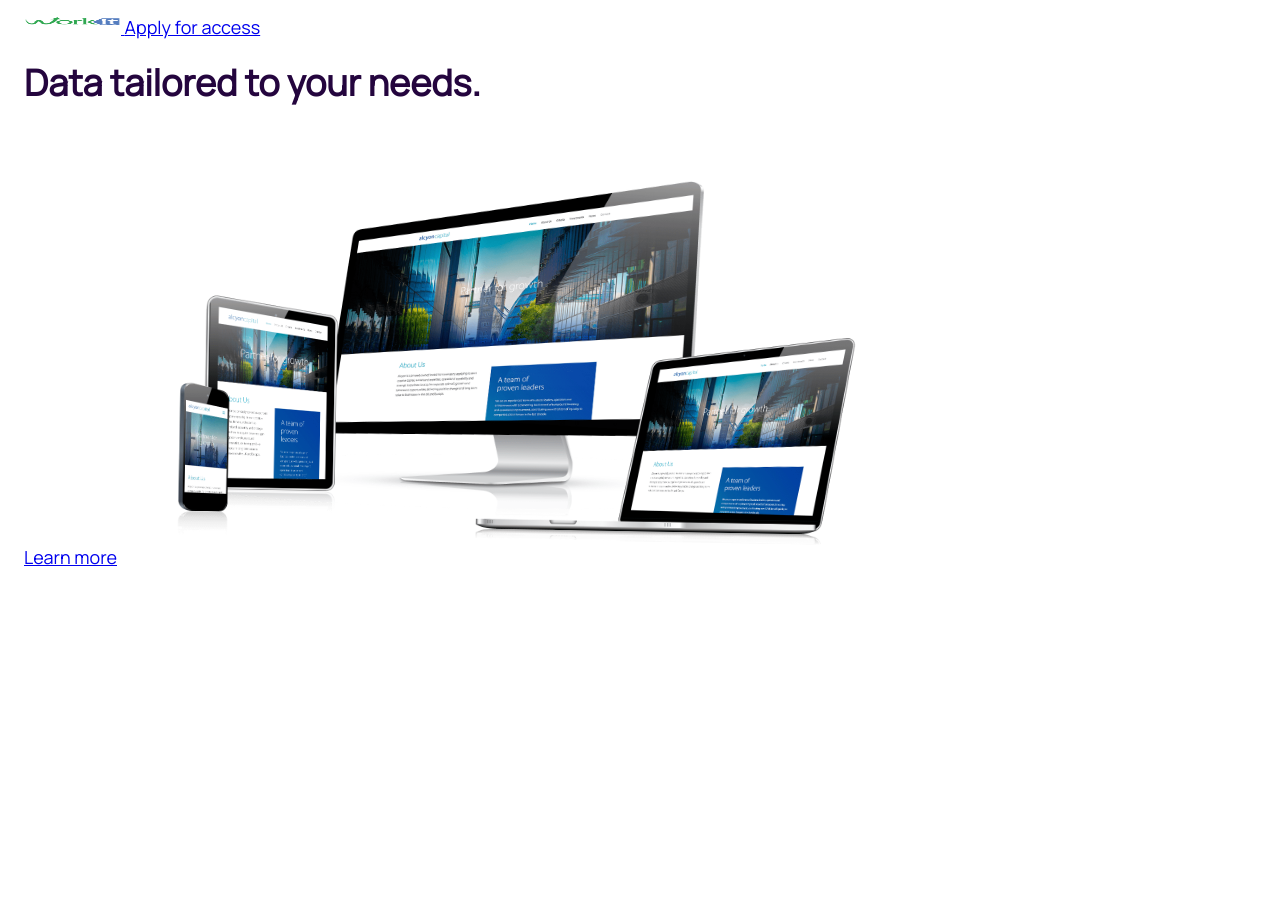
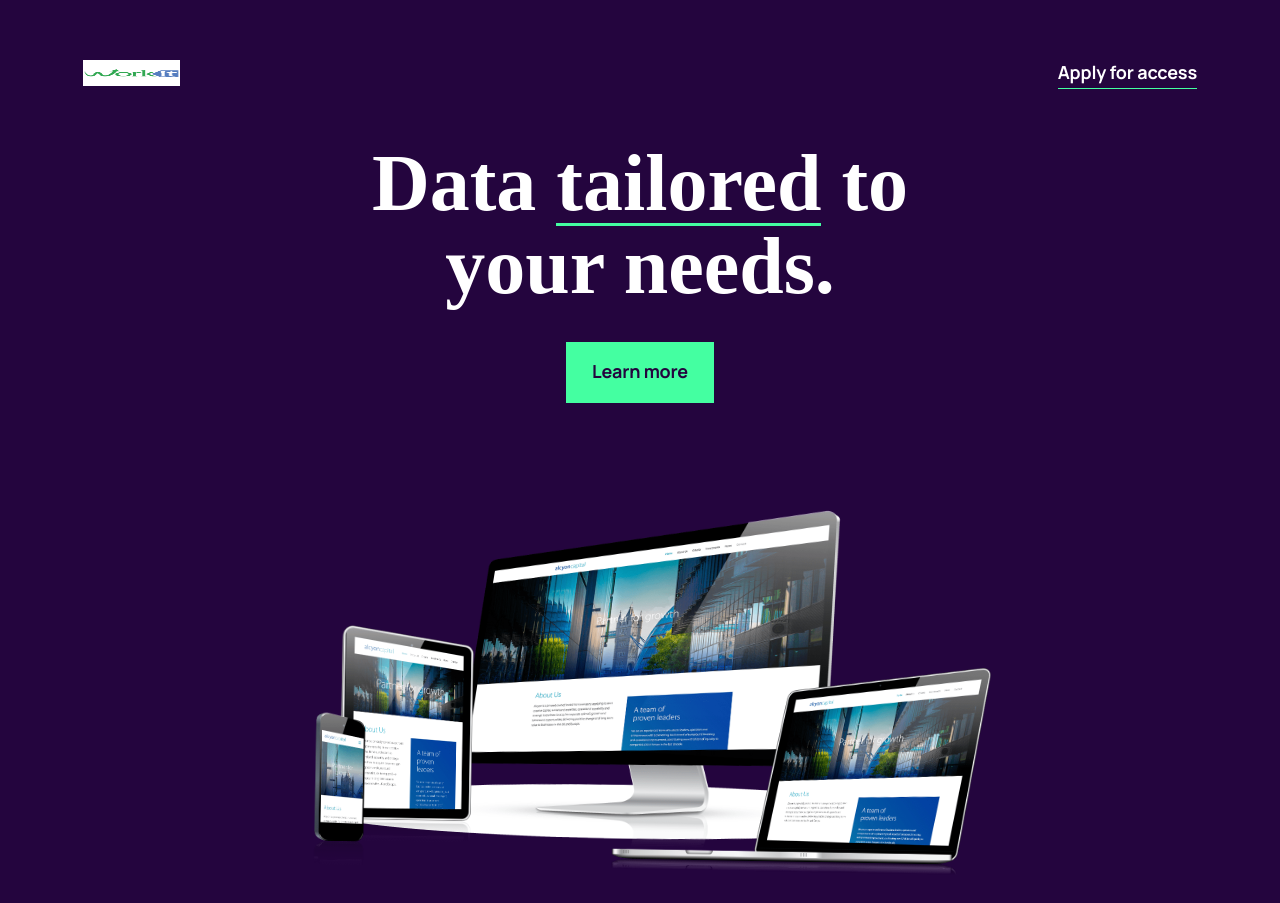
Before and after one commit to azikreed/workit, a plain HTML site: page index.html in a window 1280 px wide. Before the commit the page ends 800 px from the top, so only its background shows below. Drawn offline with Linux system fonts and the light colour scheme.

Commit message:
style fixed

```diff
--- a/css/styles.css
+++ b/css/styles.css
@@ -1,4 +1,4 @@
-@import url('https://fonts.googleapis.com/css2?family=Fraunces:opsz,wght@9..144,600&family=Manrope&display=swap');
+@import url('https://fonts.googleapis.com/css2?family=Fraunces:opsz,wght@9..144,600&family=Manrope:wght@400;700&display=swap');
 
 :root {
 	/* COLORS */
@@ -11,19 +11,177 @@
 	--heading-font-family: 'Fraunces 144pt', serif;
 	--body-font-family: 'Manrope', 'Arial', sans-serif;
 
+	/* TRANSITION */
+	--transition-duration: 0.3s;
+}
+
+html {
+  box-sizing: border-box;
+  height: 100%;
+  scroll-behavior: smooth;
+}
+
+*,
+*::before,
+*::after {
+  box-sizing: inherit;
 }
 
 body {
-	font-family: var(--body-font-family);
-	font-size: 18px;
-	line-height: 32px;
-	color: var(--dark-purple);
-	background-color: ;
+  display: flex;
+  flex-direction: column;
+  height: 100%;
+  padding: 0;
+  margin: 0;
+  font-family: var(--body-font-family);
+  font-size: 18px;
+  line-height: 32px;
+  background-color: #fff;
+  color: var(--dark-purple);
+}
+
+img {
+  max-width: 100%;
+  height: auto;
 }
 
 .container {
-	width: 100%;
-	max-width: 1146px;
-	padding-left: 16px;
-	padding-right: 16px;
+  width: 100%;
+  max-width: 1194px;
+  padding-left: 40px;
+  padding-right: 40px;
+  margin-left: auto;
+  margin-right: auto;
 }
+
+/* MAIN CONTENT */
+.main-content {
+	flex-grow: 1;
+}
+
+/* LOGO */
+.logo {
+	display: block;
+	text-decoration: none;
+	transition: opacity ease var(--transition-duration);
+}
+
+.logo:hover {
+	opacity: 0.8;
+}
+
+.logo:active {
+	opacity: 0.6;
+}
+
+.logo__img {
+	display: block;
+	width: 97px;
+	height: 26px;
+}
+
+/* UNDERLINE LINK */
+.underline-link {
+	display: inline-block;
+	border-bottom: 1px solid var(--eucaplyptus);
+	text-decoration: none;
+	color: #fff;
+	font-size: 18px;
+	font-weight: 700;
+	line-height: 32px;
+	letter-spacing: -0.18px;
+	transition: color ease var(--transition-duration), opacity ease var(--transition-duration);
+}
+
+.underline-link:hover {
+	color: var(--eucaplyptus);
+}
+
+.underline-link:active {
+	opacity: 0.8;
+}
+
+/* UNDERLINE TEXT */
+.underline-text {
+	display: inline-block;
+	border-bottom: 3px solid var(--eucaplyptus);
+}
+
+/* BUTTON */
+.button {
+	display: inline-block;
+	border: 2px solid transparent;
+	text-align: center;
+	white-space: nowrap;
+	text-decoration: none;
+	color: var(--dark-purple);
+	background-color: var(--eucaplyptus);
+	font-size: 18px;
+	line-height: 32px;
+	letter-spacing: -0.18px;
+	font-weight: 700;
+	padding: 11px 24px 14px;
+	transition: border-color ease var(--transition-duration),
+		background-color ease var(--transition-duration),
+		color ease var(--transition-duration),
+		opacity ease var(--transition-duration);
+}
+
+.button:hover {
+	background-color: transparent;
+	border: 2px solid var(--eucaplyptus);
+	color: var(--eucaplyptus);
+}
+
+.button:active {
+	opacity: 0.6;
+}
+
+/* SITE-HEADER-HERO-WRAPPER */
+.site-header-hero-wrapper {
+	padding-top: 56px;
+	background-color: var(--dark-purple);
+}
+
+/* HERO */
+.hero__container {
+	display: flex;
+	flex-direction: column;
+	align-items: center;
+}
+
+.hero__heading {
+	max-width: 635px;
+	margin-bottom: 36px;
+	font-family: var(--heading-font-family);
+	font-size: 80px;
+	line-height: 1;
+	color: #fff;
+	text-align: center;
+}
+
+.hero__button {
+	margin-bottom: 50px;
+}
+
+/* SITE-HEADER */
+.site-header {
+
+}
+.site-header__container {
+	display: flex;
+	justify-content: space-between;
+	align-items: center;
+}
+
+.container {
+}
+.site-header__logo {
+}
+
+.hero {
+}
+.underline-text {
+}
+.button {
+}
--- a/index.html
+++ b/index.html
@@ -15,24 +15,24 @@
 		<!-- SITE-HEADER -->
 		<header class="site-header">
 			<div class="site-header__container container">
-				<a href="index.html" class="site-header__logo">
-					<img src="img/workit-logo.png" alt="Workit logo" width="97" height="26">
+				<a href="index.html" class="site-header__logo logo">
+					<img src="img/workit-logo.png" alt="Workit logo" class="logo__img" width="97" height="26">
 				</a>
 
 				<a class="underline-link" href="#">Apply for access</a>
 			</div>
 		</header>
+		<!-- HERO -->
 		<div class="hero">
-			<div class="container">
-				<h1>Data <span class="underline-text">tailored</span> to your needs.</h1>
-				<a href="#" class="button">Learn more</a>
+			<div class="hero__container container">
+				<h1 class="hero__heading">Data <span class="underline-text">tailored</span> to your needs.</h1>
+				<a href="#" class="hero__button button">Learn more</a>
 
 				<picture>
 					<img src="img/image-hero.png" alt="Phone with statistics illustration on the screen" width="767" height="441">
 				</picture>
 			</div>
 		</div>
-		<!-- HERO -->
 	</div>
 
 </body>
```
